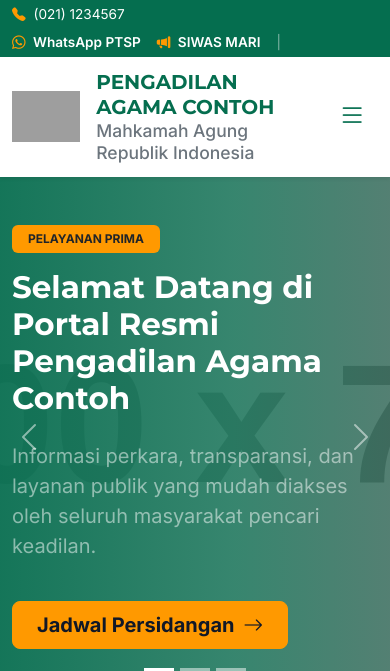
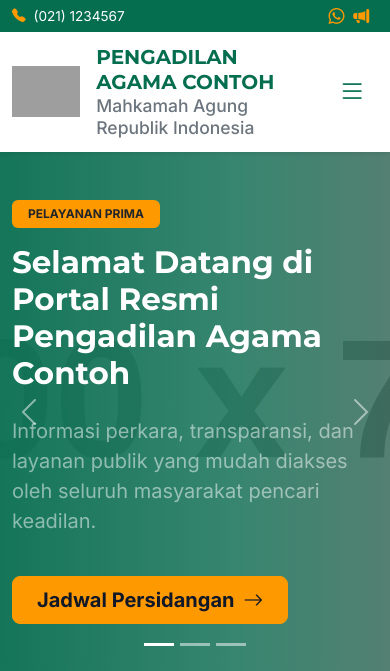
Before and after one commit to ansoricode/pa-portal, a Laravel app: page / in a window 390 px wide. Shown: the top 671 px of the page. Run offline with Laravel 12, Linux system fonts and the light colour scheme; data comes from the database, SQL or seed files in the repository; tables that the repository leaves empty hold one stand-in row (values such as "Sample post"); grey boxes labelled with a size stand in for pictures from a placeholder-image service; some libraries are stand-ins or nearby versions; grey boxes are pictures that could not be loaded.

Commit message:
topbar fix

```diff
--- a/public/css/portal.css
+++ b/public/css/portal.css
@@ -87,6 +87,78 @@
         }
         .navbar-brand .font-display {
             overflow-wrap: anywhere;
+        }
+
+        .topbar-shell,
+        .topbar-contact,
+        .topbar-actions,
+        .topbar-social {
+            flex-wrap: nowrap;
+        }
+
+        .topbar-shell {
+            min-width: 0;
+            white-space: nowrap;
+        }
+
+        .topbar-contact {
+            min-width: 0;
+            overflow: hidden;
+            text-overflow: ellipsis;
+        }
+
+        .topbar-actions {
+            flex: 0 0 auto;
+        }
+
+        .topbar-social {
+            flex: 0 0 auto;
+        }
+
+        .topbar-social-more {
+            line-height: 1;
+            vertical-align: middle;
+            text-decoration: none;
+        }
+
+        .topbar-social-menu {
+            min-width: 12rem;
+            margin-top: 0.35rem !important;
+        }
+
+        @media (max-width: 767.98px) {
+            .topbar-shell {
+                gap: 0.5rem !important;
+            }
+
+            .topbar-label,
+            .topbar-separator {
+                display: none;
+            }
+
+            .topbar-actions {
+                gap: 0.55rem !important;
+            }
+
+            .topbar-social {
+                gap: 0.55rem !important;
+            }
+
+            .topbar-link {
+                display: inline-flex;
+                align-items: center;
+                font-size: 1rem;
+            }
+        }
+
+        @media (max-width: 575.98px) {
+            .topbar-contact {
+                max-width: 8rem;
+            }
+
+            .topbar-social {
+                gap: 0.35rem !important;
+            }
         }
 
         @media (min-width: 1600px) {
--- a/resources/views/layouts/app.blade.php
+++ b/resources/views/layouts/app.blade.php
@@ -67,24 +67,29 @@
 <header class="sticky-top shadow-sm bg-white">
     {{-- Top bar kontak --}}
     <div class="bg-pa-primary text-white py-1" style="font-size: 0.85rem;">
-        <div class="container-lg d-flex flex-wrap justify-content-between align-items-center gap-2">
-            <div class="d-flex align-items-center gap-3">
+        <div class="container-lg d-flex justify-content-between align-items-center gap-2 topbar-shell">
+            <div class="d-flex align-items-center gap-3 topbar-contact">
                 @if($setting('phone'))<span><i class="bi bi-telephone-fill text-pa-secondary me-1"></i> {{ $setting('phone') }}</span>@endif
                 @if($setting('email'))<span class="d-none d-md-inline"><i class="bi bi-envelope-fill text-pa-secondary me-1"></i> {{ $setting('email') }}</span>@endif
                 <span class="d-none d-lg-inline"><i class="bi bi-shield-lock-fill text-pa-secondary me-1"></i> Portal Resmi Terverifikasi (.go.id)</span>
             </div>
-            <div class="d-flex align-items-center gap-3">
+            <div class="d-flex align-items-center gap-2 gap-md-3 topbar-actions">
                 @if($whatsappUrl)
-                    <a href="{{ $whatsappUrl }}" target="_blank" rel="noopener noreferrer" class="text-white text-decoration-none fw-semibold">
-                        <i class="bi bi-whatsapp text-pa-secondary me-1"></i> WhatsApp PTSP
+                    <a href="{{ $whatsappUrl }}" target="_blank" rel="noopener noreferrer" class="text-white text-decoration-none fw-semibold topbar-link" aria-label="WhatsApp PTSP" title="WhatsApp PTSP">
+                        <i class="bi bi-whatsapp text-pa-secondary me-md-1"></i><span class="topbar-label">WhatsApp PTSP</span>
                     </a>
                 @endif
-                <a href="{{ $setting('siwas_url', 'https://siwas.mahkamahagung.go.id') }}" target="_blank" rel="noopener noreferrer" class="text-white text-decoration-none fw-semibold">
-                    <i class="bi bi-megaphone-fill text-pa-secondary me-1"></i> SIWAS MARI
+                <a href="{{ $setting('siwas_url', 'https://siwas.mahkamahagung.go.id') }}" target="_blank" rel="noopener noreferrer" class="text-white text-decoration-none fw-semibold topbar-link" aria-label="SIWAS MARI" title="SIWAS MARI">
+                    <i class="bi bi-megaphone-fill text-pa-secondary me-md-1"></i><span class="topbar-label">SIWAS MARI</span>
                 </a>
-                <span class="text-white-50">|</span>
-                <div class="d-flex gap-2">
-                    @foreach($footerSocial as $social)
+                <span class="text-white-50 topbar-separator">|</span>
+                <div class="d-flex gap-2 topbar-social">
+                    @php
+                        $topbarSocial = collect($footerSocial);
+                        $topbarPrimary = $topbarSocial->take(3);
+                        $topbarOverflow = $topbarSocial->slice(3);
+                    @endphp
+                    @foreach($topbarPrimary as $social)
                         @php
                             $headerSocialIcon = strtolower(trim((string) ($social['icon'] ?? '')));
                             $headerSocialName = strtolower(trim((string) ($social['name'] ?? '')));
@@ -100,15 +105,52 @@
                                 'whatsapp' => 'bi-whatsapp',
                                 'telegram' => 'bi-telegram',
                                 'linkedin' => 'bi-linkedin',
+                                'threads' => 'bi-threads',
                             ];
                             $headerSocialIcon = str_starts_with($headerSocialIcon, 'bi-')
                                 ? $headerSocialIcon
                                 : ($headerKnownIcons[$headerSocialName] ?? ($headerKnownIcons[$headerSocialIcon] ?? 'bi-link-45deg'));
                         @endphp
                         <a href="{{ $social['url'] }}" target="_blank" rel="noopener noreferrer" aria-label="{{ $social['name'] }}" title="{{ $social['name'] }}" class="text-white">
-                            <i class="{{ $headerSocialIcon }}"></i>
+                            <i class="bi {{ $headerSocialIcon }}"></i>
                         </a>
                     @endforeach
+                    @if($topbarOverflow->isNotEmpty())
+                        <div class="dropdown">
+                            <button type="button" class="btn btn-link text-white p-0 border-0 topbar-social-more" data-bs-toggle="dropdown" aria-expanded="false" aria-label="Media sosial lainnya" title="Media sosial lainnya">
+                                <i class="bi bi-three-dots"></i>
+                            </button>
+                            <ul class="dropdown-menu dropdown-menu-end shadow border-0 py-1 topbar-social-menu">
+                                @foreach($topbarOverflow as $social)
+                                    @php
+                                        $overflowIcon = strtolower(trim((string) ($social['icon'] ?? '')));
+                                        $overflowName = strtolower(trim((string) ($social['name'] ?? '')));
+                                        $overflowKnownIcons = [
+                                            'facebook' => 'bi-facebook',
+                                            'instagram' => 'bi-instagram',
+                                            'youtube' => 'bi-youtube',
+                                            'tiktok' => 'bi-tiktok',
+                                            'twitter' => 'bi-twitter-x',
+                                            'x' => 'bi-twitter-x',
+                                            'whatsapp' => 'bi-whatsapp',
+                                            'telegram' => 'bi-telegram',
+                                            'linkedin' => 'bi-linkedin',
+                                            'threads' => 'bi-threads',
+                                        ];
+                                        $overflowIcon = str_starts_with($overflowIcon, 'bi-')
+                                            ? $overflowIcon
+                                            : ($overflowKnownIcons[$overflowName] ?? 'bi-link-45deg');
+                                    @endphp
+                                    <li>
+                                        <a href="{{ $social['url'] }}" target="_blank" rel="noopener noreferrer" class="dropdown-item d-flex align-items-center gap-2">
+                                            <i class="bi {{ $overflowIcon }}"></i>
+                                            <span>{{ $social['name'] }}</span>
+                                        </a>
+                                    </li>
+                                @endforeach
+                            </ul>
+                        </div>
+                    @endif
                 </div>
             </div>
         </div>
```
Also changed, not shown: tests/Feature/FooterSettingsTest.php (+15 -0 lines).
